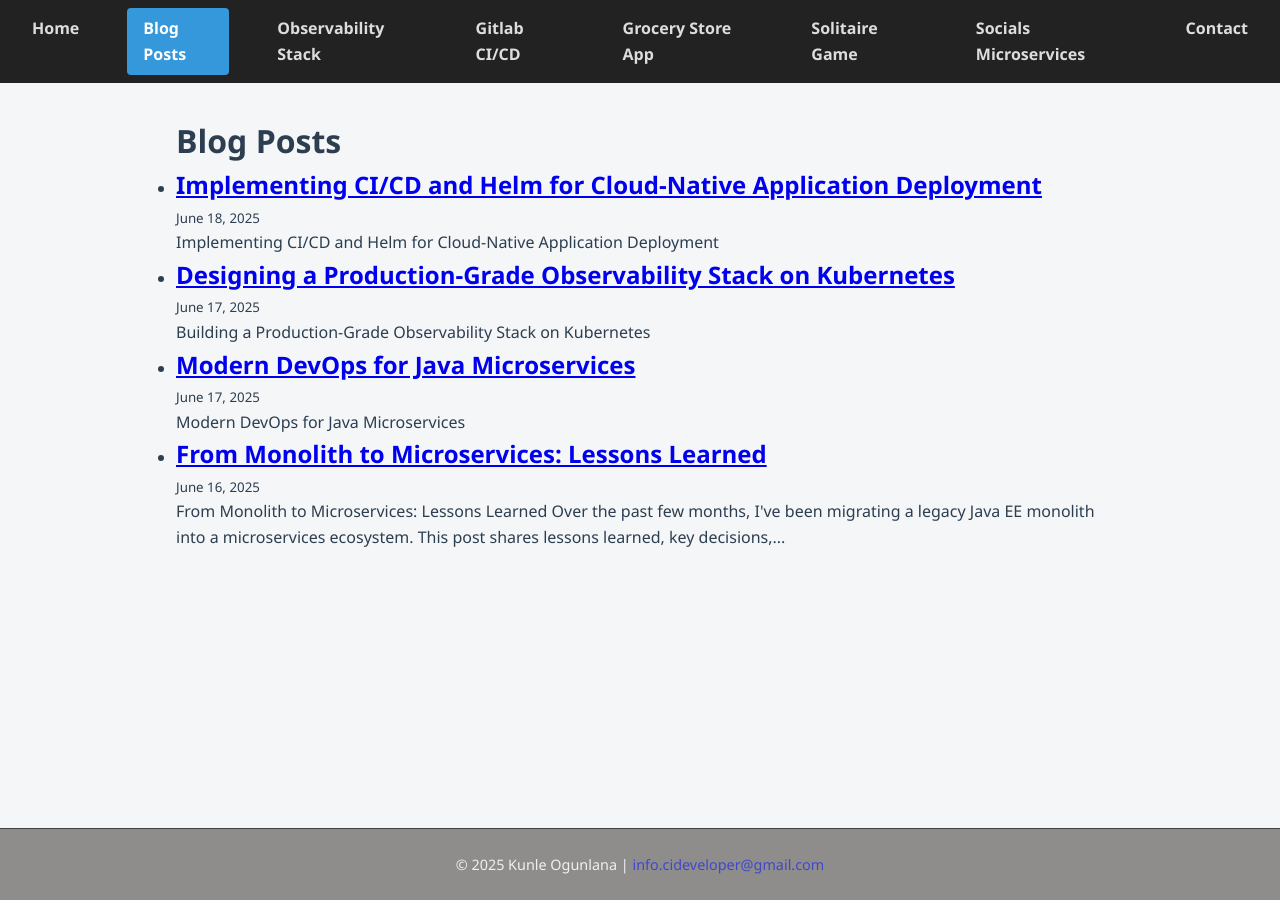
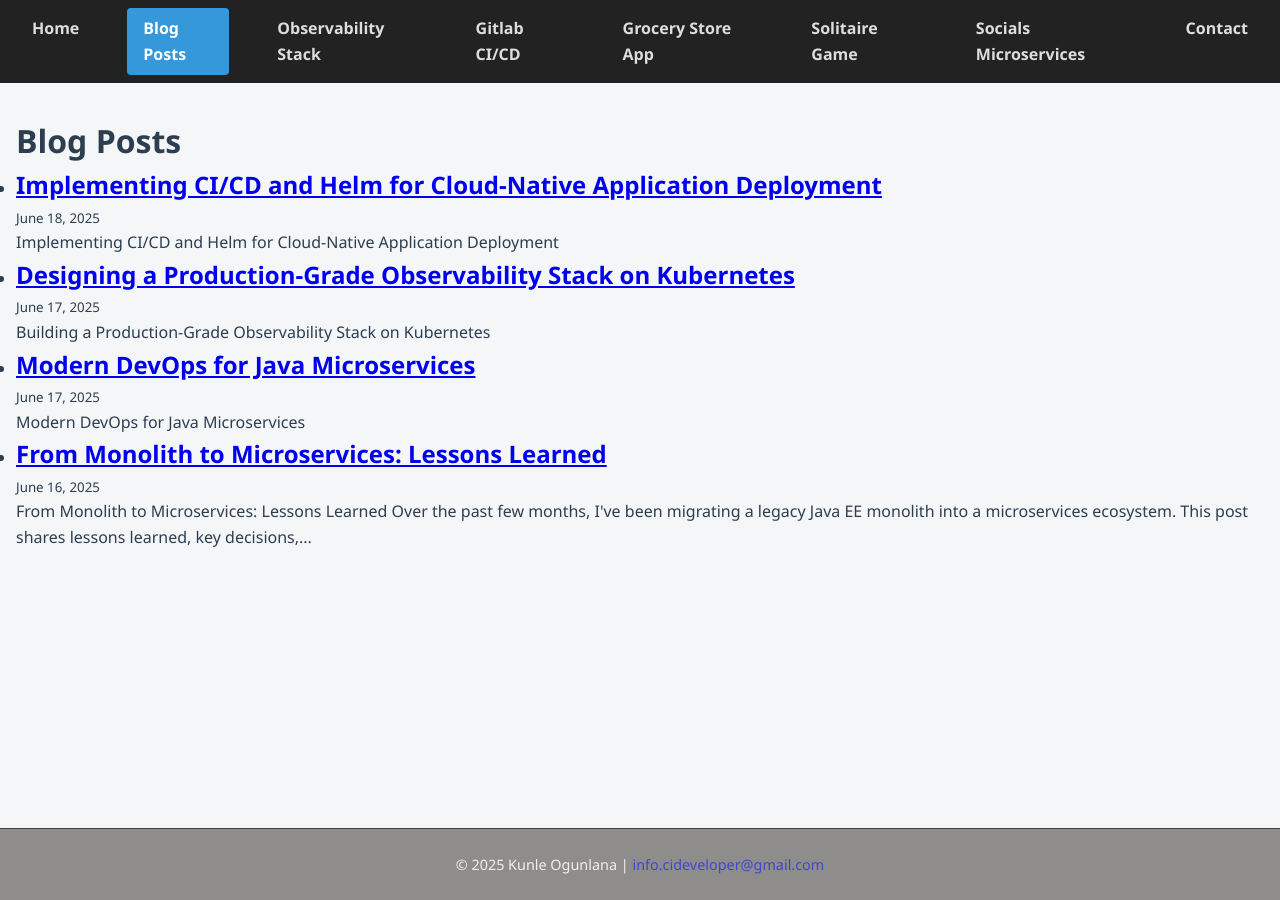
Before and after one commit to kunlecreates/kunlecreates.github.io, a Jekyll site: the page built from blog.html, in a window 1280 px wide. Built offline with Jekyll 4.4.1, drawn with Linux system fonts in a browser that asks for light colours.

Commit message:
Adjust width of webpage content

```diff
--- a/assets/css/style.css
+++ b/assets/css/style.css
@@ -22,7 +22,7 @@ body {
 
 /* Container for main content */
 .container {
-  max-width: 960px;
+  max-width: none;
   margin: 2rem auto;
   padding: 0 1rem;
   flex-grow: 1;
```
